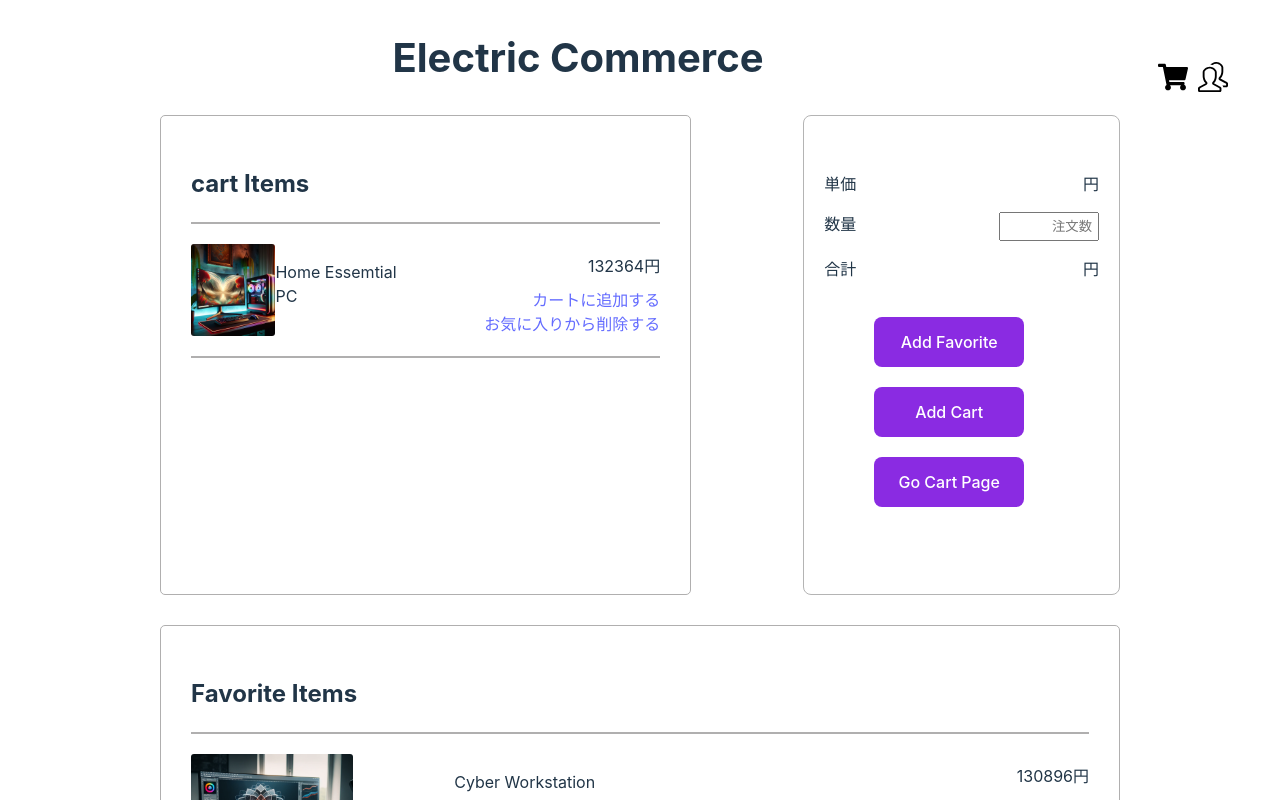
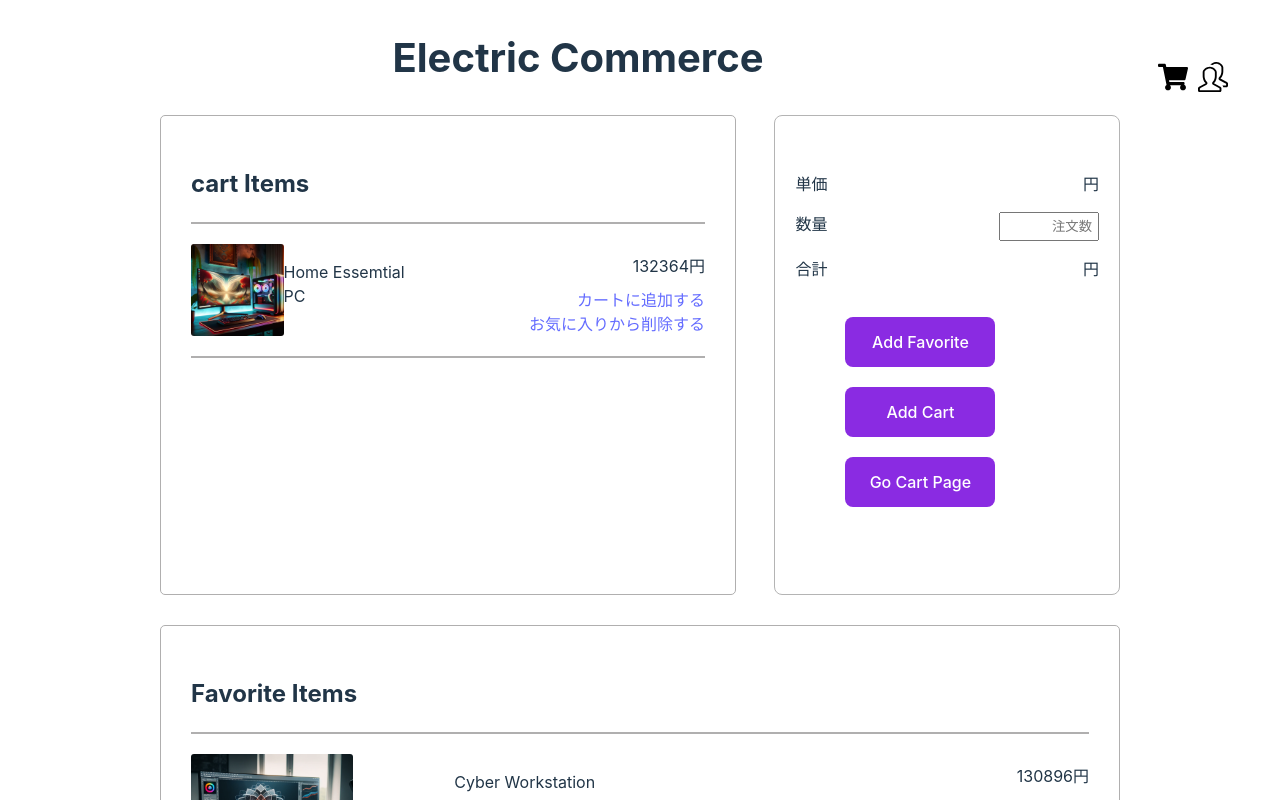
Before and after one commit to kip2/E-Commerce-Site-React, a React (Vite) app in the folder app/: page / in a window 1280 px wide. Shown: the top 800 px of the page. Built offline with nearby package versions, Linux system fonts and the light colour scheme.

Commit message:
fix: レイアウトの調整

```diff
--- a/app/src/components/organisms/CartItems.css
+++ b/app/src/components/organisms/CartItems.css
@@ -3,7 +3,7 @@
     border: solid 1px #b0afaf;
     border-radius: 5px;
     padding: 30px;
-    width: 57%;
+    width: 60%;
     max-width: 960px;
     min-height: 60vh;
 }
--- a/app/src/components/organisms/CartMenu.css
+++ b/app/src/components/organisms/CartMenu.css
@@ -10,7 +10,7 @@
 }
 
 .cart-menu {
-    max-width: 33%;
+    max-width: 36%;
     border: solid 1px #b4b4b4;
     border-radius: 8px;
     padding: 20px;
--- a/app/src/components/template/Cart.css
+++ b/app/src/components/template/Cart.css
@@ -1,6 +1,6 @@
 .order-field {
     display: flex;
-    gap: 7rem;
+    justify-content: space-between;
     max-width: 960px;
     margin: 0 auto 30px auto;
 }
```
